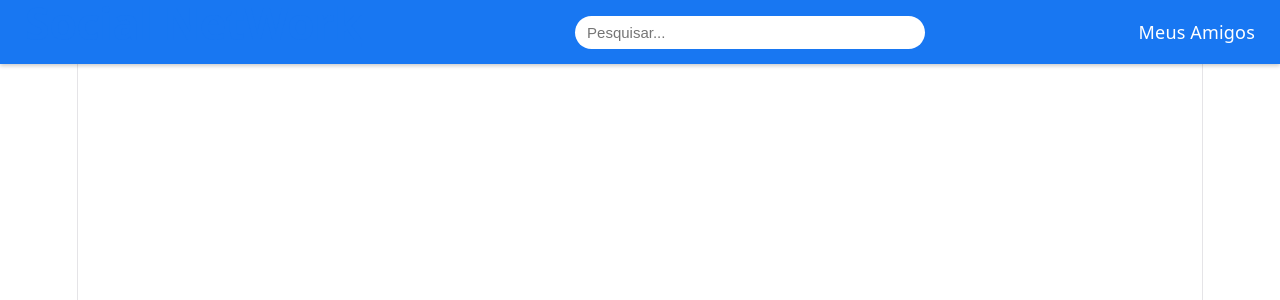
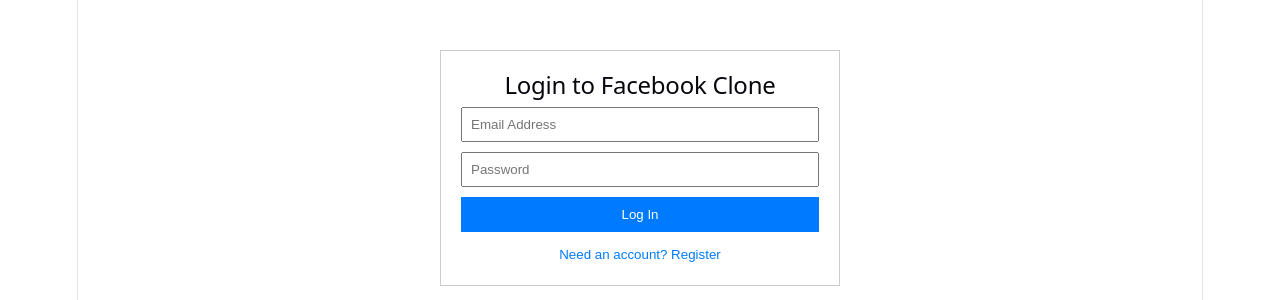
Before and after one commit to jojo-25226/ProgamacaoWEb, a React (Vite) app: page / in a window 1280 px wide. Shown: the top 300 px of the page. Built offline with nearby package versions, Linux system fonts and the light colour scheme.

Commit message:
funciona

```diff
--- a/src/App.tsx
+++ b/src/App.tsx
@@ -1,7 +1,7 @@
 
 
 import './App.css'
-import Header from './Componentes/Header/index.tsx';
+/*import Header from './Componentes/Header/index.tsx';
 
 function App() {
 
@@ -14,4 +14,15 @@
   )
 }
 
-export default App
+export default App*/
+import RegisterAndLogin from './Pages/Register.tsx';
+
+function App() {
+    return (
+        <div className="app-container">
+            <RegisterAndLogin />
+        </div>
+    );
+}
+
+export default App;
--- a/src/Backend/auth.js
+++ b/src/Backend/auth.js
@@ -1,8 +1,9 @@
 import express from "express";
-import { login } from "./authController.js";
+import {login, register} from "./authController.js";
 
 const router = express.Router();
 
 router.post("/login", login);
+router.post("/register", register);
 
 export default router;
--- a/src/Backend/db.js
+++ b/src/Backend/db.js
@@ -3,6 +3,7 @@
 export const db = mysql.createPool({
     host: "localhost",
     user: "root",
-    password: "",
-    database: "projeto"
+    password: "root",
+    database: "facebook_clone",
+    port: 3306   // aqui sim, usa 3306
 });
--- a/src/Backend/server.js
+++ b/src/Backend/server.js
@@ -7,7 +7,7 @@
 app.use(cors());
 app.use(express.json());
 
-app.use("/api", authRoutes);
+app.use(authRoutes);
 
 const PORT = 5000;
 app.listen(PORT, () => {
--- a/src/Pages/Login.tsx
+++ b/src/Pages/Login.tsx
@@ -7,7 +7,7 @@
     async function handleLogin(e: React.FormEvent<HTMLFormElement>) {
         e.preventDefault();
 
-        const res = await fetch("http://localhost:3000/api/login", {
+        const res = await fetch("http://localhost:5000/api/login", {
             method: "POST",
             headers: { "Content-Type": "application/json" },
             body: JSON.stringify({ email, password })
--- /dev/null
+++ b/src/Pages/Register.tsx
@@ -0,0 +1,88 @@
+import React, { useState } from 'react';
+
+export default function RegisterAndLogin() {
+    const [isLogin, setIsLogin] = useState(true);
+    const [username, setUsername] = useState('');
+    const [email, setEmail] = useState('');
+    const [password, setPassword] = useState('');
+
+    const handleSubmit = async (e: React.FormEvent) => {
+        e.preventDefault();
+
+        // Choose endpoint based on mode
+        const endpoint = isLogin ? '/login' : '/register';
+        const payload = isLogin ? { email, password } : { username, email, password };
+
+        try {
+            const response = await fetch(`http://localhost:5000${endpoint}`, {
+                method: 'POST',
+                headers: { 'Content-Type': 'application/json' },
+                body: JSON.stringify(payload),
+            });
+
+            const data = await response.json();
+
+            if (response.ok) {
+                if (isLogin) {
+                    // Store the JWT token securely in the browser
+                    localStorage.setItem('token', data.token);
+                    alert(`Welcome back, ${data.user.username}! Token saved.`);
+                } else {
+                    alert('Registration successful! You can log in now.');
+                    setIsLogin(true);
+                }
+            } else {
+                alert(data.message || 'Something went wrong');
+            }
+        } catch (error) {
+            console.error('Error connecting to backend:', error);
+            alert('Could not reach the server.');
+        }
+    };
+
+    return (
+        <div style={{ maxWidth: '400px', margin: '50px auto', padding: '20px', border: '1px solid #ccc' }}>
+            <h2>{isLogin ? 'Login to Facebook Clone' : 'Create Account'}</h2>
+            <form onSubmit={handleSubmit}>
+                {!isLogin && (
+                    <div style={{ marginBottom: '10px' }}>
+                        <input
+                            type="text"
+                            placeholder="Username"
+                            value={username}
+                            onChange={e => setUsername(e.target.value)}
+                            required
+                            style={{ width: '100%', padding: '8px' }}
+                        />
+                    </div>
+                )}
+                <div style={{ marginBottom: '10px' }}>
+                    <input
+                        type="email"
+                        placeholder="Email Address"
+                        value={email}
+                        onChange={e => setEmail(e.target.value)}
+                        required
+                        style={{ width: '100%', padding: '8px' }}
+                    />
+                </div>
+                <div style={{ marginBottom: '10px' }}>
+                    <input
+                        type="password"
+                        placeholder="Password"
+                        value={password}
+                        onChange={e => setPassword(e.target.value)}
+                        required
+                        style={{ width: '100%', padding: '8px' }}
+                    />
+                </div>
+                <button type="submit" style={{ width: '100%', padding: '10px', background: '#007bff', color: '#fff', border: 'none' }}>
+                    {isLogin ? 'Log In' : 'Sign Up'}
+                </button>
+            </form>
+            <button onClick={() => setIsLogin(!isLogin)} style={{ background: 'none', border: 'none', color: '#007bff', marginTop: '15px', cursor: 'pointer' }}>
+                {isLogin ? 'Need an account? Register' : 'Already have an account? Login'}
+            </button>
+        </div>
+    );
+}
--- a/src/routes.tsx
+++ b/src/routes.tsx
@@ -2,6 +2,7 @@
 import App from "./App.tsx";
 import Cadastro from "./Pages/Cadastro/cadastro.tsx";
 import Login from "./Pages/Login.tsx";
+import RegisterAndLogin from "./Pages/Register.tsx";
 
 function RoutesApp() {
   return (
@@ -9,7 +10,8 @@
       <Routes>
         <Route path="/" element={<App />} />
         <Route path="/criar-conta" element={<Cadastro />} />
-        <Route path="/login" element={<Login />}/>
+        <Route path="/login" element={<Login />} />
+        <Route path="/register" element={<RegisterAndLogin />} />
       </Routes>
     </BrowserRouter>
   )
```
Also changed, not shown: src/Backend/authController.js (+40 -1 lines).
